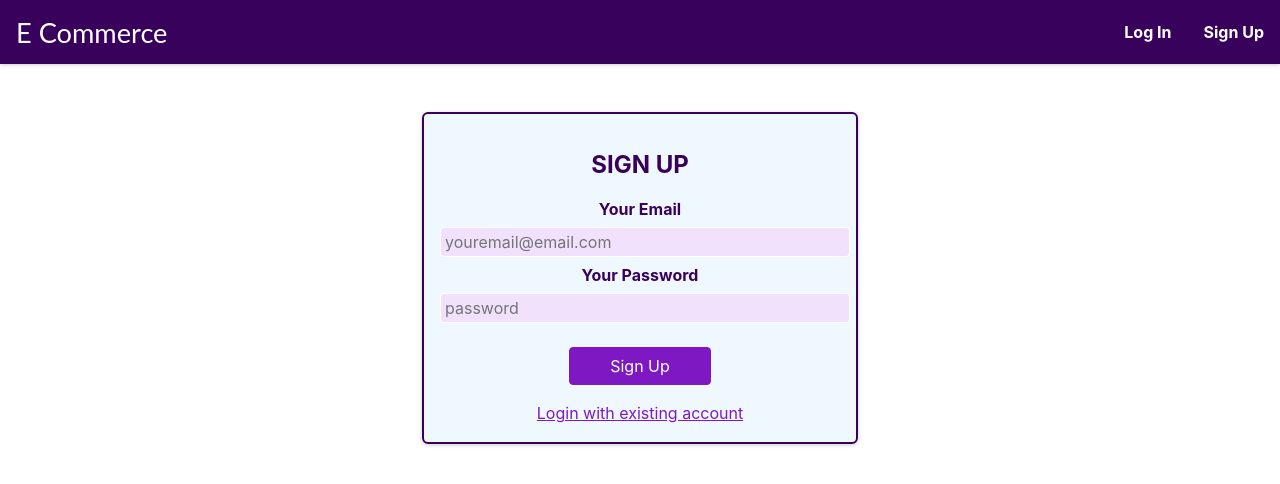
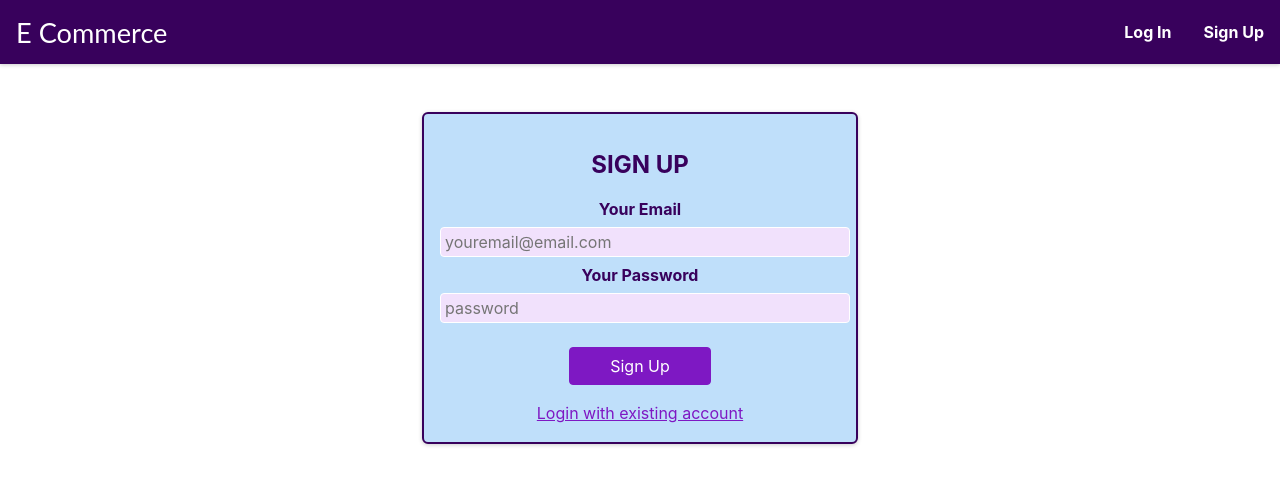
Before and after one commit to Mamuni98/Product_Assignment, a React (Create React App) app: page / in a window 1280 px wide. Shown: the top 484 px of the page. Built offline with nearby package versions, Linux system fonts and the light colour scheme; no server answers.

Commit message:
css_change2

```diff
--- a/src/Authentication/AuthForm.module.css
+++ b/src/Authentication/AuthForm.module.css
@@ -4,7 +4,7 @@
     max-width: 25rem;
     border: 2px solid #38015c;
     border-radius: 6px;
-    background-color:aliceblue;
+    background-color:rgb(191, 223, 250);
     box-shadow: 0 1px 4px rgba(0, 0, 0, 0.2);
     padding: 1rem;
     text-align: center;
```
